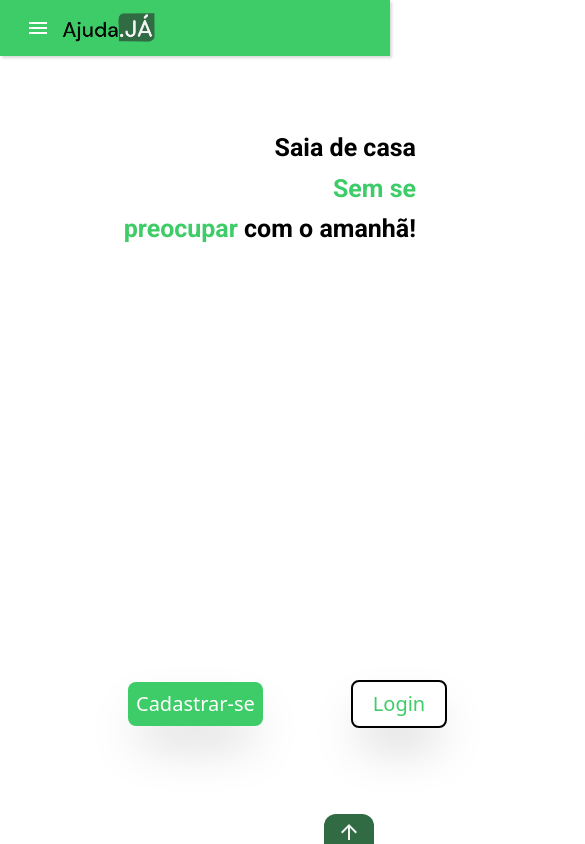
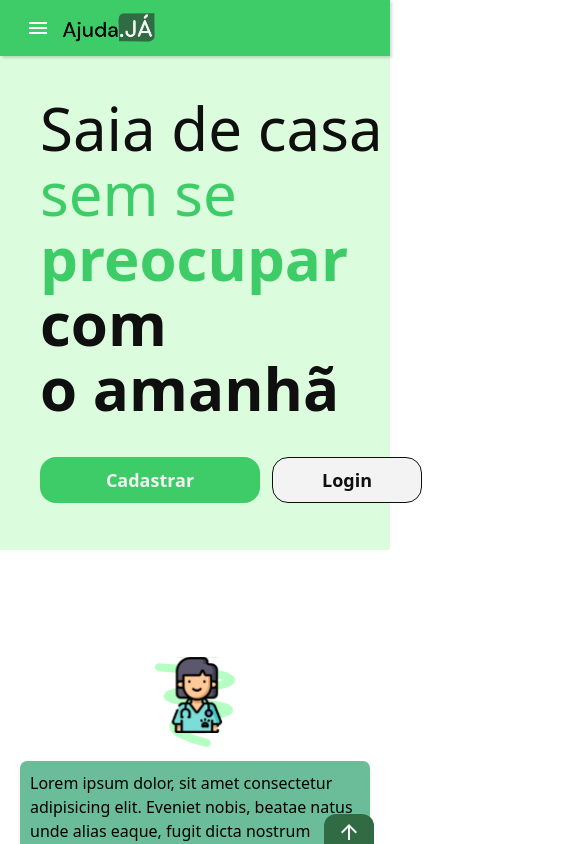
Before and after one commit to PedroVenchiarutti/ajudaJa-Project, a React (Vite) app: page / in a window 390 px wide. Shown: the top 844 px of the page, 585 px wide, since content can reach past the window. Built offline with nearby package versions, Linux system fonts and the light colour scheme.

Commit message:
add: newHeader for Homepage and page responsive

```diff
--- /dev/null
+++ b/src/Pages/Header/index.jsx
@@ -0,0 +1,40 @@
+import React, { useState } from 'react';
+import Fade from 'react-reveal/Fade';
+import people from '/images/people2.svg'
+import { Link } from 'react-router-dom';
+
+const Header = () => {
+    return (
+        <header className='w-full before:content-[""] before:h-[550px]  md:before:h-[650px]  lg:before:h-[600px]  before:absolute before:z-[-1]  before:w-full  before:bg-[#dcfddd]'>
+            <div className="max-w-[1200px] pr-5 pt-24 md:pt-32 m-auto pb-16 ">
+
+            <div className="content grid md:grid-cols-2 items-center text-[#0f0f0f]">
+            <div className="textAndImage    text-6xl leading-[65px] md:leading-[70px] px-10 md:px-0  md:text-right md:pr-16 ">
+                <h1>Saia de casa <br /> <span className='font-medium text-firstSessionFontColor'> sem se</span> <br /> <span className='font-bold'><span className='text-firstSessionFontColor'>preocupar</span> com</span> <br />
+                <span className='font-bold'>
+                    o amanhã</span></h1>
+
+                <div className="text-lg flex md:justify-end  gap-3 pt-9">
+
+                    <button className='text-lg font-bold bg-[#3DCC67] w-[220px] text-white rounded-2xl py-2 hover:bg-white hover:text-[#000] hover:border transform hover:scale-90 transition duration-300 '>Cadastrar</button>
+
+                    <button className='text-lg font-bold bg-white border  w-[150px] rounded-2xl py-2 hover:bg-buttonColor hover:border-white hover:text-white transform hover:scale-90 transition duration-300  '>
+                        <Link to="/login">Login</Link>
+                    </button>
+
+                </div>
+            </div>
+
+            <div className="image hidden md:block w-[100%] ">
+                <img src={people} alt="" />
+            </div>
+
+            </div>
+
+            </div>
+
+        </header>
+    )
+}
+
+export default Header
--- a/src/Pages/Homepages/Homepage.jsx
+++ b/src/Pages/Homepages/Homepage.jsx
@@ -5,6 +5,7 @@ import FAQ from '../FAQ/FAQ';
 import Cards from '../Cards/Cards';
 import Chatbox from '../ChatBox'
 import Fade from 'react-reveal/Fade';
+import Header from '../Header';
 
 
 
@@ -17,36 +18,12 @@ function Homepage() {
 
       <div className='w-[100%] m-auto '>
 
-      <div className='w-[1280px] m-auto'>
+      <div className='lg:max-w-[1280px] m-auto'>
+        <Fade top>
 
-      <div className='flex md:max-h-[520px]'>
-      <Fade left>
-        <div className='max-w-3xl flex-col flex-1 md:max-h-72 md:pr-0 pr-16'>
-          <h1  className='pt-32 md:mr-3 text-right font-secondary md:text-[60px] leading-relaxed text-[25px] font-bold pl-10'>Saia de casa<h1   className='text-firstSessionFontColor'>Sem se</h1  ><font    className='text-firstSessionFontColor flex-row'> preocupar </font >com o amanhã!</h1 >
+        <Header/>
 
-        </div>
-      </Fade>
-      <div className='max-w-[800px]'>
-        <img className='md:mt-28  pt-40 md:pt-0  pb-12 md:w-[900px] md:h-[580px] pl-10' src="images/na_feb_50.jpg" alt="" />
-      </div>
-      </div>
-      <a href="/signup">
-        <button className=' mt-4 group bg-buttonColor hover:bg-faqGrayBg md:p-[16px] md:ml-24 md:mr-18 border-[1px] border-hidden hover:border-solid shadow-2xl p-2
-        mr-20 ml-[10%] rounded-lg hover:animate-pulse duration-500'>
-
-          <h1 className='text-xl group-hover:text-buttonColor duration-500
-          text-fontColor md:font-bold'>
-            Cadastrar-se
-            </h1>
-        </button>
-            </a>
-          <a href="/login">
-          <button className='group hover:bg-navBg duration-500 md:p-[15px] md:ml-[83px] md:pl-10 md:pr-10 mr-[1px] border-2 pl-5 mt-4  p-2 rounded-lg shadow-2xl ml-2 pr-5'>
-            <h1 className='group-hover:text-faqGrayBg group-hover:animate-pulse text-buttonColor md:font-bold text-xl'>
-            Login
-            </h1>
-        </button>
-          </a>
+        </Fade>
         <Information/>
         <Cards/>
         <FAQ/>
--- a/src/Pages/Information/Information.jsx
+++ b/src/Pages/Information/Information.jsx
@@ -16,7 +16,7 @@ export default function Information() {
     return (
 
 
-    <div className="w-[100%] pt-32">
+    <div className="w-[100%] pt-20">
 
             <Fade left>
 
--- a/src/Pages/Login/index.jsx
+++ b/src/Pages/Login/index.jsx
@@ -5,6 +5,7 @@ import Fade from 'react-reveal/Fade';
 import ArrowLeftIcon from '@mui/icons-material/ArrowLeft';
 import Input from '../../Components/TextField';
 import Api from '../../Api/api';
+import { Link } from 'react-router-dom';
 
 const FormLogin = ({goToRegister}) => {
   const [email, setEmail] = useState('');
@@ -74,7 +75,7 @@ const FormLogin = ({goToRegister}) => {
                   <h1 className="text-lg font-bold">
                     Bem-vindo, faça seu login!
                   </h1>
-                  <a href="/"><img className="w-[120px]" src={logo} alt="" /></a>
+                  <Link to="/"><img className="w-[120px]" src={logo} alt="" /></Link>
                 </div>
 
                 <Input
```
Also changed, not shown: public/images/people2.svg (added).
